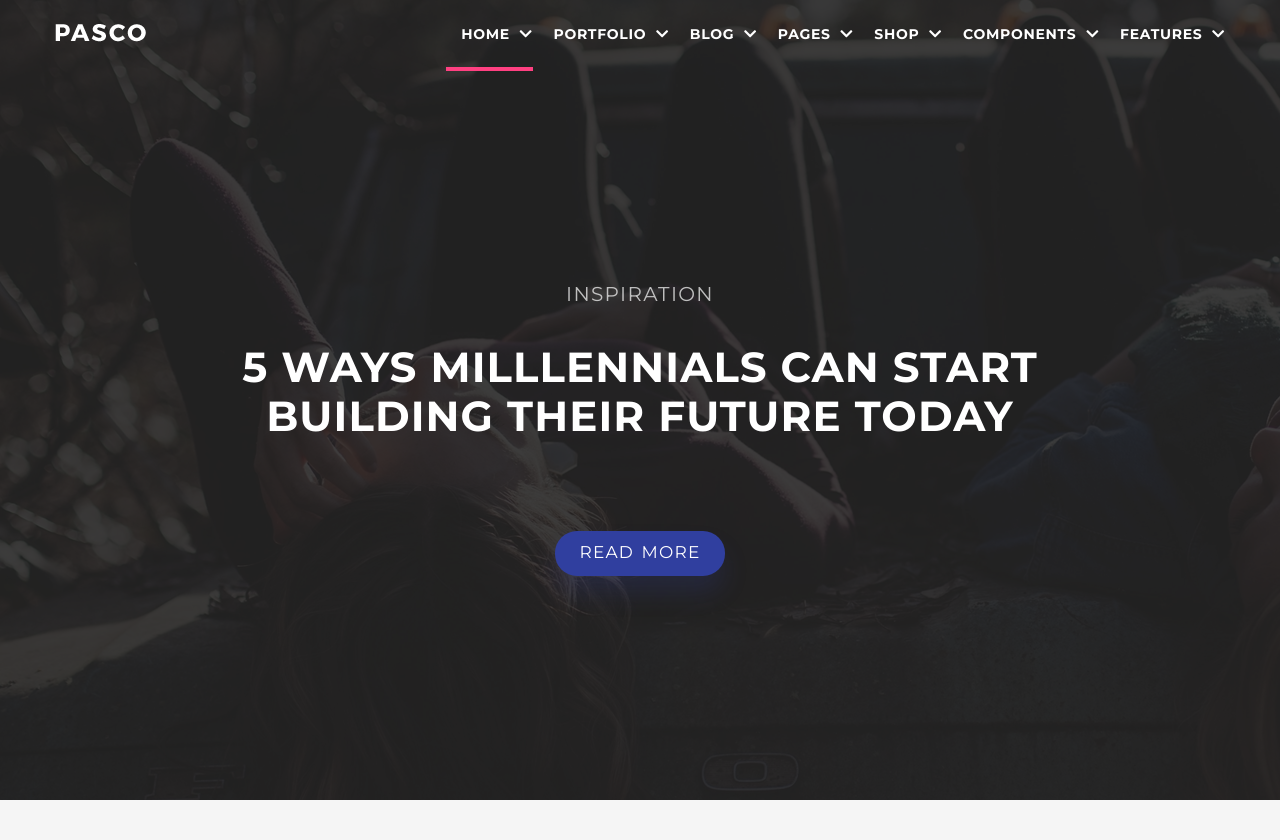
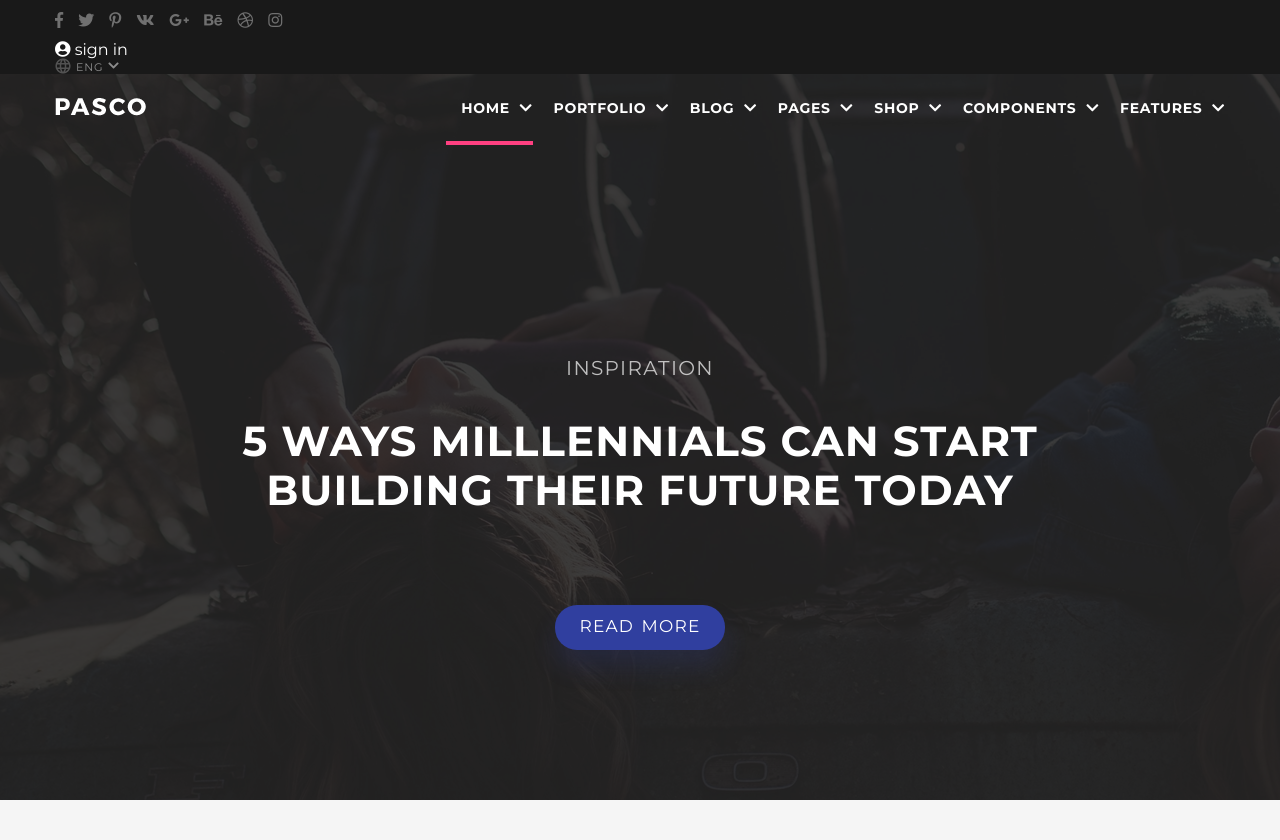
Before and after one commit to OliaKvasha/hw1, a PHP site: page / in a window 1280 px wide. Shown: the top 840 px of the page. Run offline with PHP 8.4, Linux system fonts and the light colour scheme; some libraries are stand-ins or nearby versions.

Commit message:
social-icons

```diff
--- a/hw4/index.html
+++ b/hw4/index.html
@@ -53,7 +53,7 @@
         <section class="section-top__inner block">
             <h2 class="subtitle">inspiration</h2>
             <h1 class="title uppercase">5 Ways milllennials can start <br> building their future today</h1>
-            <a type="button" name="read-more" class="btn btn_style btn-read-more">read more</a>
+            <a class="btn btn_style btn-read-more">read more</a>
         </section>
     </div>
 </div>
--- a/hw6/css/style.css
+++ b/hw6/css/style.css
@@ -63,7 +63,34 @@ body {
   background-color: rgba(33, 33, 33, 0.87);
 }
 
-.header {
+.top-menu {
+  background-color: #191919;
+}
+
+.top-menu__inner {
+
+}
+
+.social-icons {
+  display: flex;
+}
+
+.social-icons__item {
+  padding: 12px 0;
+  color: rgba(255, 255, 255, 0.38);
+  letter-spacing: 15px;
+}
+
+.social-icons__item:hover {
+  color: rgb(255, 255, 255);
+}
+
+.sign-in {
+
+}
+
+
+.header__nav {
   display: flex;
   justify-content: space-between;
 }
--- a/hw6/index.html
+++ b/hw6/index.html
@@ -13,11 +13,50 @@
 <body>
 <div class="section-top">
     <div class="section-top__wrapper">
-        <header class="header block">
-            <a href="#" class="header__logo">
-                <img src="images/logo.png" alt="Logo">
-            </a>
-            <nav>
+        <header class="header">
+            <div class="top-menu">
+                <div class="top-menu__inner block">
+                    <ul class="social-icons">
+                        <li class="social-icons__item">
+                            <a class="fab fa-facebook-f" target="_blank" href="#" title="Facebook"></a>
+                        </li>
+                        <li class="social-icons__item">
+                            <a class="fab fa-twitter" target="_blank" href="#" title="Twitter"></a>
+                        </li>
+                        <li class="social-icons__item">
+                            <a class="fab fa-pinterest-p" target="_blank" href="#" title="Pinterest"></a>
+                        </li>
+                        <li class="social-icons__item">
+                            <a class="fab fa-vk" target="_blank" href="#" title="Vk"></a>
+                        </li>
+                        <li class="social-icons__item">
+                            <a class="fab fa-google-plus-g" target="_blank" href="#" title="Google+"></a>
+                        </li>
+                        <li class="social-icons__item">
+                            <a class="fab fa-behance" target="_blank" href="#" title="Behance"></a>
+                        </li>
+                        <li class="social-icons__item">
+                            <a class="fab fa-dribbble" target="_blank" href="#" title="Dribbble"></a>
+                        </li>
+                        <li class="social-icons__item">
+                            <a class="fab fa-instagram" target="_blank" href="#" title="Instagram"></a>
+                        </li>
+                    </ul>
+                    <a href="#" class="sign-in">
+                        <i class="fas fa-user-circle"></i>
+                        sign in
+                    </a>
+                    <div class="change-language">
+                        <img class="change-language__icon" src="images/icons/language.png" alt="icon">
+                        <a class="change-language__link" href="#">eng</a>
+                        <i class="fas fa-chevron-down"></i>
+                    </div>
+                </div>
+            </div>
+            <nav class="header__nav block">
+                <a href="#" class="header__logo">
+                    <img src="images/logo.png" alt="Logo">
+                </a>
                 <ul class="main-menu uppercase">
                     <li class="main-menu__item main-menu__item_selected">
                         <a class="main-menu__link" href="#">Home</a>
@@ -53,7 +92,7 @@
         <section class="section-top__inner block">
             <h2 class="subtitle">inspiration</h2>
             <h1 class="title uppercase">5 Ways milllennials can start <br> building their future today</h1>
-            <a type="button" name="read-more" class="btn btn_style btn-read-more">read more</a>
+            <a class="btn btn_style btn-read-more">read more</a>
         </section>
     </div>
 </div>
```
Also changed, not shown: hw6/images2/account_circle.png (deleted).
